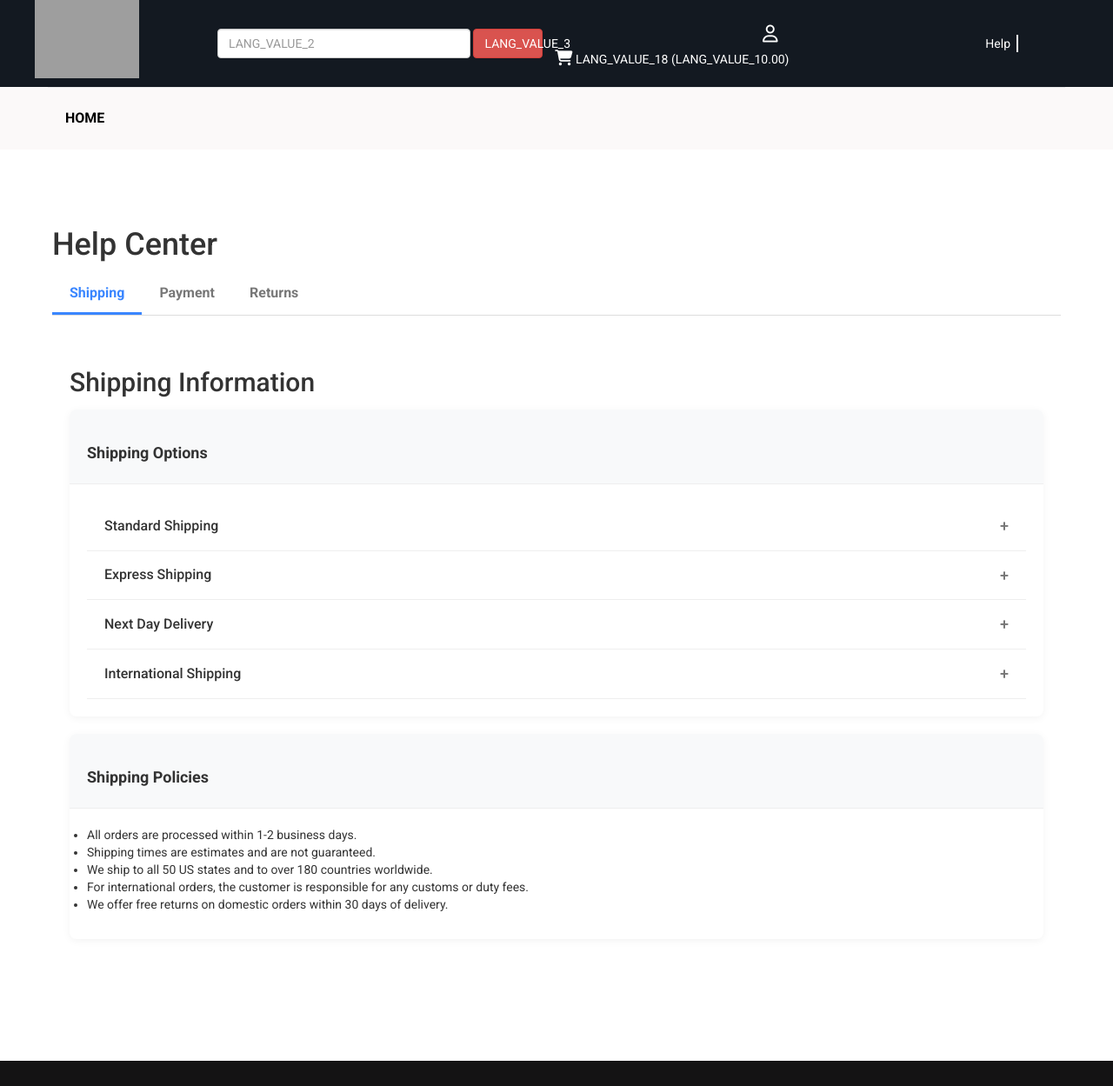
After one commit to Priyank5478/One-Stop-Solution-E-Commerce, a PHP site: page /COLLAGE-PROJECT-FINAL/oss-help.php in a window 1280 px wide. The commit adds this page. Shown: the whole page at 87% size. Run offline with PHP 8.4, Linux system fonts and the light colour scheme; data that the repository does not hold is empty; some libraries are stand-ins or nearby versions; grey boxes are pictures that could not be loaded.

Commit message:
Header & Help Page Changes

```diff
--- a/assets/css/main.css
+++ b/assets/css/main.css
@@ -171,7 +171,22 @@ a:hover {
 .header .navbar-form .search-top {
   width: 100%;
 }
-
+.header .right.oss-services,
+.header .right.cart-account {
+  padding: 0;
+}
+.header .right.oss-services ul li {
+  border-right: 2px solid #fff;
+  padding-right: 7px;
+  margin-left: 7px;
+}
+.header .right.oss-services ul li:last-child {
+  border-right: 0;
+  padding-right: 0;
+}
+.header .right.oss-services ul li a {
+  color: #fff;
+}
 .nav {
   /* background: #0d1452; */
   background: #fbf9f9;
@@ -2124,3 +2139,186 @@ div.pagination span.disabled {
   padding-left: 15px;
   padding-right: 15px;
 }
+.page.oss-help {
+  .container {
+    width: 100%;
+    max-width: 1200px;
+    margin: 0 auto;
+    padding: 20px;
+  }
+
+  h1,
+  h2,
+  h3 {
+      margin-bottom: 15px;
+  }
+
+  a {
+      color: #3a86ff;
+      text-decoration: none;
+  }
+
+  a:hover {
+      text-decoration: underline;
+  }
+
+  /* Tabs */
+  .tabs {
+      margin-bottom: 30px;
+  }
+
+  .tab-buttons {
+      display: flex;
+      border-bottom: 1px solid #ddd;
+      margin-bottom: 20px;
+      overflow-x: auto;
+  }
+
+  .tab-btn {
+      padding: 10px 20px;
+      background: none;
+      border: none;
+      border-bottom: 3px solid transparent;
+      font-size: 16px;
+      font-weight: 600;
+      color: #777;
+      cursor: pointer;
+      white-space: nowrap;
+  }
+
+  .tab-btn.active {
+      color: #3a86ff;
+      border-bottom-color: #3a86ff;
+  }
+
+  .tab-content {
+      display: none;
+  }
+
+  .tab-content.active {
+      display: block;
+  }
+
+  /* Cards */
+  .card {
+      background-color: white;
+      border-radius: 8px;
+      box-shadow: 0 2px 10px rgba(0, 0, 0, 0.05);
+      margin-bottom: 20px;
+      overflow: hidden;
+  }
+
+  .card-header {
+      padding: 20px;
+      border-bottom: 1px solid #eee;
+      background-color: #f8f9fa;
+  }
+
+  .card-title {
+      font-size: 18px;
+      font-weight: 600;
+      margin-bottom: 5px;
+  }
+
+  .card-content {
+      padding: 20px;
+  }
+
+  /* Accordion */
+  .accordion-item {
+      border-bottom: 1px solid #eee;
+  }
+
+  .accordion-trigger {
+      width: 100%;
+      text-align: left;
+      padding: 15px 20px;
+      background: none;
+      border: none;
+      font-size: 16px;
+      font-weight: 500;
+      cursor: pointer;
+      display: flex;
+      justify-content: space-between;
+      align-items: center;
+  }
+
+  .accordion-trigger:after {
+      content: '+';
+      font-size: 18px;
+      color: #777;
+  }
+
+  .accordion-trigger.active:after {
+      content: '−';
+  }
+
+  .accordion-content {
+      padding: 0 20px 15px;
+      display: none;
+  }
+
+  .accordion-content.active {
+      display: block;
+  }
+
+  /* Forms */
+  .form-group {
+      margin-bottom: 20px;
+  }
+
+  .form-group label {
+      display: block;
+      margin-bottom: 5px;
+      font-weight: 500;
+  }
+
+  .form-control {
+      width: 100%;
+      padding: 10px;
+      border: 1px solid #ddd;
+      border-radius: 4px;
+      font-size: 16px;
+  }
+
+  .feature-item {
+    display: flex;
+  }
+
+  .feature-icon {
+    padding: 25px 10px 0 0;
+  }
+
+  textarea.form-control {
+      min-height: 100px;
+      resize: vertical;
+  }
+
+  .btn {
+      display: inline-block;
+      background-color: #3a86ff;
+      color: white;
+      padding: 10px 20px;
+      border: none;
+      border-radius: 4px;
+      cursor: pointer;
+      font-size: 16px;
+      font-weight: 600;
+  }
+
+  .btn:hover {
+      background-color: #2a75e0;
+  }
+
+  /* Responsive */
+  @media (max-width: 768px) {
+      .tab-buttons {
+          flex-wrap: wrap;
+      }
+
+      .tab-btn {
+          flex: 1 1 auto;
+          text-align: center;
+      }
+  }
+}
--- a/header.php
+++ b/header.php
@@ -245,10 +245,10 @@ foreach ($result as $row) {
 <div class="header">
 	<div class="container">
 		<div class="row inner">
-			<div class="col-md-3 logo">
+			<div class="col-md-2 logo">
 				<a href="index.php"><img src="assets/uploads/<?php echo $logo; ?>" alt="logo image"></a>
 			</div>
-			<div class="col-md-5 search-area">
+			<div class="col-md-4 search-area">
 				<form class="navbar-form navbar-left" role="search" action="search-result.php" method="get">
 					<?php $csrf->echoInputField(); ?>
 					<div class="form-group">
@@ -257,7 +257,7 @@ foreach ($result as $row) {
 					<button type="submit" class="btn btn-danger"><?php echo LANG_VALUE_3; ?></button>
 				</form>
 			</div>
-			<div class="col-md-4 right cart-account text-right">
+			<div class="col-md-3 right cart-account text-right">
 				<div class="dropdown">
 					<button class="btn btn-secondary dropdown-toggle" type="button" id="dropdownMenuButton" data-toggle="dropdown" aria-haspopup="true" aria-expanded="false">
 					<i class="fa-regular fa-user" style="font-size:20px"></i>
@@ -300,7 +300,25 @@ foreach ($result as $row) {
 						} else {
 							echo '0.00';
 						}
-				?>)</a></div>
+				    ?>)</a></div>
+			</div>
+			<div class="col-md-3 right oss-services text-right">
+			<?php
+						$statement = $pdo->prepare("SELECT * FROM tbl_page WHERE id=1");
+						$statement->execute();
+						$result = $statement->fetchAll(PDO::FETCH_ASSOC);
+						foreach ($result as $row) {
+							$about_title = $row['about_title'];
+							$faq_title = $row['faq_title'];
+							$contact_title = $row['contact_title'];
+						}
+					?>
+					<ul>
+						<li><a href="oss-help.php">Help</a></li>
+						<li><a href="about.php"><?php echo $about_title; ?></a></li>
+						<li><a href="faq.php"><?php echo $faq_title; ?></a></li>
+						<li><a href="contact.php"><?php echo $contact_title; ?></a></li>
+					</ul>
 			</div>
 		</div>
 	</div>
--- /dev/null
+++ b/oss-help.php
@@ -0,0 +1,264 @@
+<?php require_once('header.php'); ?>
+<div class="page oss-help">
+    <div class="container">
+        <h1>Help Center</h1>
+        <div class="tabs">
+            <div class="tab-buttons">
+                <button class="tab-btn active" data-tab="shipping">Shipping</button>
+                <button class="tab-btn" data-tab="payment">Payment</button>
+                <button class="tab-btn" data-tab="returns">Returns</button>
+            </div>
+
+            <!-- Shipping Tab -->
+            <div class="tab-content active" id="shipping">
+                <h2>Shipping Information</h2>
+                <div class="card">
+                    <div class="card-header">
+                        <h3 class="card-title">Shipping Options</h3>
+                    </div>
+                    <div class="card-content">
+                        <div class="accordion">
+                            <div class="accordion-item">
+                                <button class="accordion-trigger">Standard Shipping</button>
+                                <div class="accordion-content">
+                                    <p>Delivery within 5-7 business days. Free for orders over $50, otherwise $4.99.</p>
+                                </div>
+                            </div>
+                            <div class="accordion-item">
+                                <button class="accordion-trigger">Express Shipping</button>
+                                <div class="accordion-content">
+                                    <p>Delivery within 2-3 business days. Flat rate of $9.99.</p>
+                                </div>
+                            </div>
+                            <div class="accordion-item">
+                                <button class="accordion-trigger">Next Day Delivery</button>
+                                <div class="accordion-content">
+                                    <p>Order by 2 PM for delivery next business day. $14.99 for orders under $100, free for orders over $100.</p>
+                                </div>
+                            </div>
+                            <div class="accordion-item">
+                                <button class="accordion-trigger">International Shipping</button>
+                                <div class="accordion-content">
+                                    <p>Delivery times vary by destination. Rates start at $14.99. Please note that additional customs fees may apply.</p>
+                                </div>
+                            </div>
+                        </div>
+                    </div>
+                </div>
+                <div class="card">
+                    <div class="card-header">
+                        <h3 class="card-title">Shipping Policies</h3>
+                    </div>
+                    <div class="card-content">
+                        <ul>
+                            <li>All orders are processed within 1-2 business days.</li>
+                            <li>Shipping times are estimates and are not guaranteed.</li>
+                            <li>We ship to all 50 US states and to over 180 countries worldwide.</li>
+                            <li>For international orders, the customer is responsible for any customs or duty fees.</li>
+                            <li>We offer free returns on domestic orders within 30 days of delivery.</li>
+                        </ul>
+                    </div>
+                </div>
+            </div>
+
+            <!-- Payment Tab -->
+            <div class="tab-content" id="payment">
+                <h2>Payment Information</h2>
+                <div class="card">
+                    <div class="card-header">
+                        <h3 class="card-title">Accepted Payment Methods</h3>
+                    </div>
+                    <div class="card-content">
+                        <ul>
+                            <li>Credit Cards (Visa, MasterCard, American Express, Discover)</li>
+                            <li>PayPal</li>
+                            <li>Apple Pay</li>
+                            <li>Google Pay</li>
+                            <li>Shop Pay</li>
+                            <li>Bank Transfer (for select countries)</li>
+                        </ul>
+                    </div>
+                </div>
+                <div class="card">
+                    <div class="card-header">
+                        <h3 class="card-title">Payment Security</h3>
+                    </div>
+                    <div class="card-content">
+                        <p>We take your payment security seriously. Here's how we protect your information:</p>
+                        <ul>
+                            <li>All transactions are encrypted using SSL technology.</li>
+                            <li>We are PCI DSS compliant, ensuring your card data is handled securely.</li>
+                            <li>We never store your full credit card information on our servers.</li>
+                            <li>Our payment systems are regularly audited for security compliance.</li>
+                        </ul>
+                    </div>
+                </div>
+                <div class="card">
+                    <div class="card-header">
+                        <h3 class="card-title">Billing and Pricing</h3>
+                    </div>
+                    <div class="card-content">
+                        <div class="accordion">
+                            <div class="accordion-item">
+                                <button class="accordion-trigger">When will I be charged?</button>
+                                <div class="accordion-content">
+                                    <p>Your card will be charged when your order is shipped. For pre-orders or backorders, you'll be charged when the item becomes available and ships.</p>
+                                </div>
+                            </div>
+                            <div class="accordion-item">
+                                <button class="accordion-trigger">Do you offer price matching?</button>
+                                <div class="accordion-content">
+                                    <p>Yes, we offer price matching for identical items sold by major retailers. Contact our customer service within 14 days of your purchase with proof of the lower price.</p>
+                                </div>
+                            </div>
+                            <div class="accordion-item">
+                                <button class="accordion-trigger">How do you handle sales tax?</button>
+                                <div class="accordion-content">
+                                    <p>Sales tax is calculated based on your shipping address and the current tax rates for that location. The exact amount will be shown at checkout before you complete your purchase.</p>
+                                </div>
+                            </div>
+                        </div>
+                    </div>
+                </div>
+            </div>
+
+            <div class="tab-content" id="returns">
+                <div class="section-header">
+                    <h2>Returns & Refunds</h2>
+                </div>
+
+                <div class="card">
+                    <div class="card-header">
+                        <h3 class="card-title">Return Policy</h3>
+                        <p class="card-description">Our 30-day satisfaction guarantee</p>
+                    </div>
+                    <div class="card-content">
+                        <p class="mb-2">We want you to be completely satisfied with your purchase. If for any reason you're not happy with your
+                            order, you can return most items within 30 days of delivery for a full refund or exchange.</p>
+
+                        <div class="feature-item">
+                            <div class="feature-icon">
+                                <i class="fas fa-info-circle"></i>
+                            </div>
+                            <div class="feature-content">
+                                <h3>Return Eligibility</h3>
+                                <p>Items must be unused, unworn, unwashed, and in their original packaging with all tags attached.
+                                    Certain categories like intimate apparel, personalized items, and perishable goods cannot be
+                                    returned for hygiene or customization reasons.</p>
+                            </div>
+                        </div>
+
+                        <div class="feature-item">
+                            <div class="feature-icon">
+                                <i class="fas fa-info-circle"></i>
+                            </div>
+                            <div class="feature-content">
+                                <h3>Return Shipping</h3>
+                                <p>For standard returns, customers are responsible for return shipping costs unless the item is
+                                    defective or we made an error. We provide a prepaid return label for a flat fee of $5.99, which
+                                    will be deducted from your refund amount.</p>
+                            </div>
+                        </div>
+
+                        <div class="feature-item">
+                            <div class="feature-icon">
+                                <i class="fas fa-info-circle"></i>
+                            </div>
+                            <div class="feature-content">
+                                <h3>Refund Processing</h3>
+                                <p>Once we receive your return, we'll inspect the item and process your refund within 3-5 business days.
+                                    Refunds will be issued to the original payment method. Please allow 5-10 business days for the refund
+                                    to appear in your account, depending on your financial institution.</p>
+                            </div>
+                        </div>
+                    </div>
+                </div>
+
+                <div class="card">
+                    <div class="card-header">
+                        <h3 class="card-title">How to Return an Item</h3>
+                        <p class="card-description">Simple step-by-step return process</p>
+                    </div>
+                    <div class="card-content">
+                        <ol style="padding-left: 20px;">
+                            <li style="margin-bottom: 15px;font-size: 16px;">
+                                <h3 style="font-size: 16px; margin-bottom: 5px;">Initiate your return</h3>
+                                <p class="text-small text-muted">
+                                    Log into your account, go to "Order History," select the order containing the item you wish to return,
+                                    and click "Return Item." Alternatively, you can contact our customer service team for assistance.
+                                </p>
+                            </li>
+
+                            <li style="margin-bottom: 15px;font-size: 16px;">
+                                <h3 style="font-size: 16px; margin-bottom: 5px;">Select return reason</h3>
+                                <p class="text-small text-muted">
+                                    Choose the reason for your return from the dropdown menu and indicate whether you want a refund or
+                                    an exchange. For exchanges, select the replacement item's size, color, or variant.
+                                </p>
+                            </li>
+
+                            <li style="margin-bottom: 15px;font-size: 16px;">
+                                <h3 style="font-size: 16px; margin-bottom: 5px;">Print return label</h3>
+                                <p class="text-small text-muted">
+                                    Print the return shipping label provided. If you don't have a printer, you can request to have a
+                                    return label mailed to you, or you can write down the return authorization number to include with your package.
+                                </p>
+                            </li>
+
+                            <li style="margin-bottom: 15px;font-size: 16px;">
+                                <h3 style="font-size: 16px; margin-bottom: 5px;">Package your return</h3>
+                                <p class="text-small text-muted">
+                                    Place the item(s) in their original packaging if possible, or use a secure box or envelope. Include all
+                                    original tags, accessories, and documentation. Attach the return label to the outside of the package.
+                                </p>
+                            </li>
+
+                            <li style="font-size: 16px;">
+                                <h3 style="font-size: 16px; margin-bottom: 5px;">Ship your return</h3>
+                                <p class="text-small text-muted">
+                                    Drop off your package at any authorized shipping location. We recommend keeping the tracking number
+                                    for your records until your return is processed.
+                                </p>
+                            </li>
+                        </ol>
+                    </div>
+                </div>
+            </div>
+        </div>
+    </div>
+</div>
+
+<script>
+    // Tab functionality
+    const tabButtons = document.querySelectorAll('.tab-btn');
+    const tabContents = document.querySelectorAll('.tab-content');
+
+    tabButtons.forEach(button => {
+        button.addEventListener('click', () => {
+            tabButtons.forEach(btn => btn.classList.remove('active'));
+            tabContents.forEach(content => content.classList.remove('active'));
+
+            button.classList.add('active');
+            const tabId = button.getAttribute('data-tab');
+            document.getElementById(tabId).classList.add('active');
+        });
+    });
+
+    // Accordion functionality
+    const accordionTriggers = document.querySelectorAll('.accordion-trigger');
+
+    accordionTriggers.forEach(trigger => {
+        trigger.addEventListener('click', () => {
+            trigger.classList.toggle('active');
+            const content = trigger.nextElementSibling;
+            content.classList.toggle('active');
+
+            if (content.style.maxHeight) {
+                content.style.maxHeight = null;
+            } else {
+                content.style.maxHeight = content.scrollHeight + "px";
+            }
+        });
+    });
+</script>
+<?php require_once('footer.php'); ?>
```
